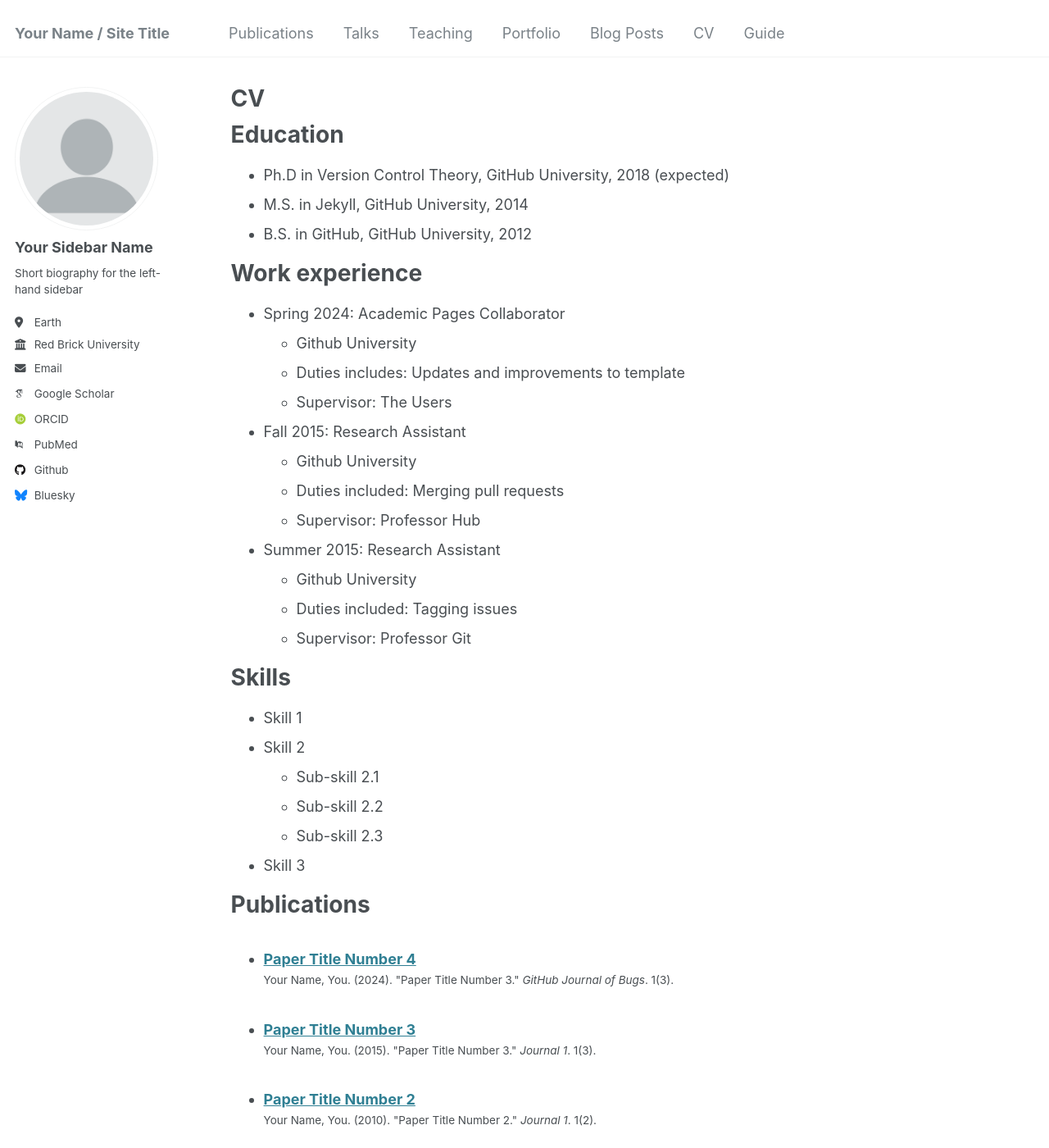
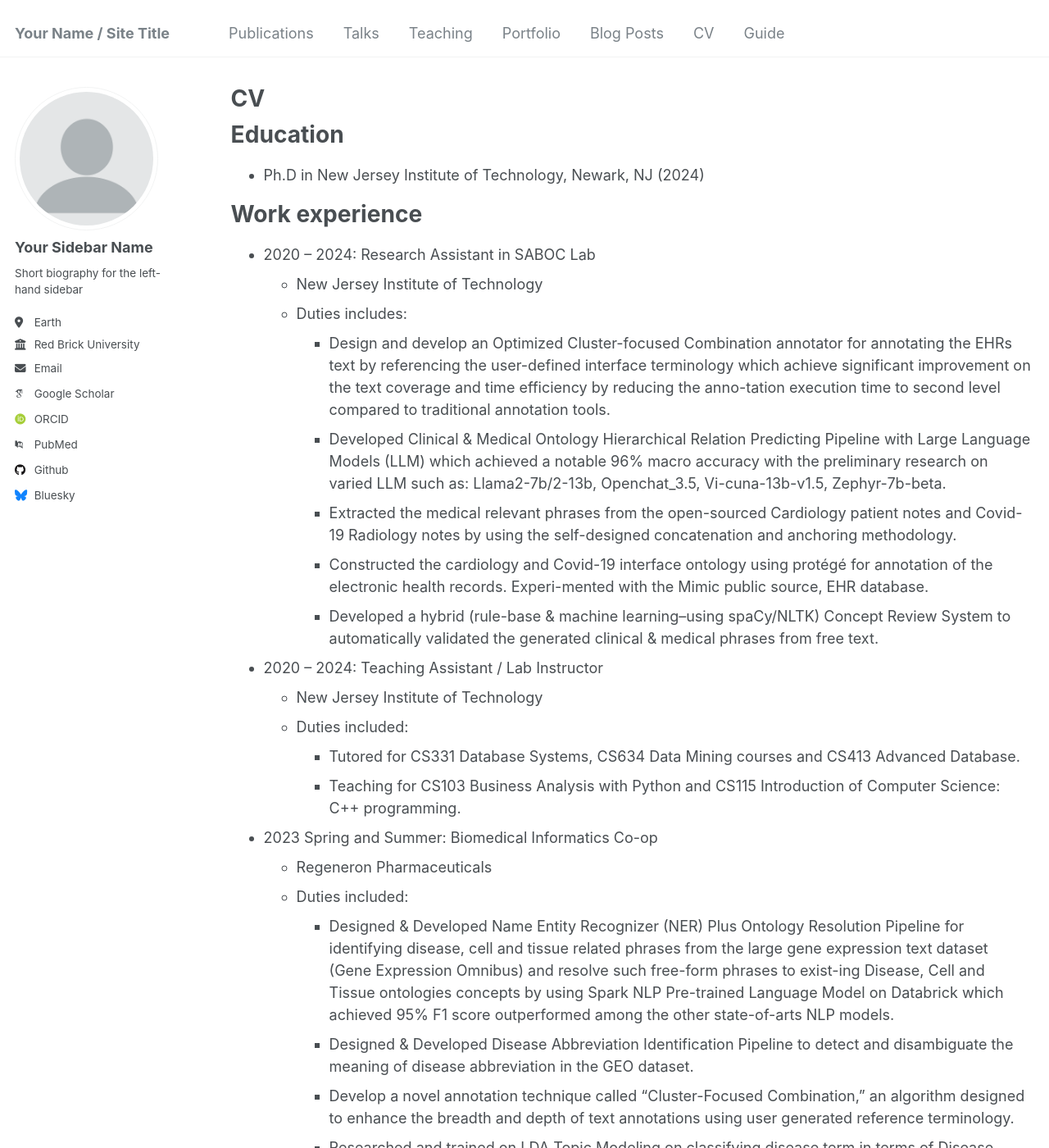
Before and after one commit to ericaSS/eri_ss_page.github.io, a Jekyll site: the page built from _pages/cv.md, in a window 1280 px wide and 1400 px high. Shown: the whole window at 82% size. Built offline with Jekyll 4.4.1, drawn with Linux system fonts in a browser that asks for light colours; some web fonts are replaced; some of the changed text lies outside the part shown.

Commit message:
Update cv.md

```diff
--- a/_pages/cv.md
+++ b/_pages/cv.md
@@ -11,35 +11,36 @@ redirect_from:
 
 Education
 ======
-* Ph.D in Version Control Theory, GitHub University, 2018 (expected)
-* M.S. in Jekyll, GitHub University, 2014
-* B.S. in GitHub, GitHub University, 2012
+* Ph.D in New Jersey Institute of Technology, Newark, NJ (2024)
+
 
 Work experience
 ======
-* Spring 2024: Academic Pages Collaborator
-  * Github University
-  * Duties includes: Updates and improvements to template
-  * Supervisor: The Users
+* 2020 -- 2024: Research Assistant in SABOC Lab
+  * New Jersey Institute of Technology
+  * Duties includes:
+    * Design and develop an Optimized Cluster-focused Combination annotator for annotating the EHRs text by referencing the user-defined interface terminology which achieve significant improvement on the text coverage and time efficiency by reducing the anno-tation execution time to second level compared to traditional annotation tools.
+    * Developed Clinical & Medical Ontology Hierarchical Relation Predicting Pipeline with Large Language Models (LLM) which achieved a notable 96% macro accuracy with the preliminary research on varied LLM such as: Llama2-7b/2-13b, Openchat_3.5, Vi-cuna-13b-v1.5, Zephyr-7b-beta.
+    * Extracted the medical relevant phrases from the open-sourced Cardiology patient notes and Covid-19 Radiology notes by using the self-designed concatenation and anchoring methodology.
+    * Constructed the cardiology and Covid-19 interface ontology using protégé for annotation of the electronic health records. Experi-mented with the Mimic public source, EHR database.
+    * Developed a hybrid (rule-base & machine learning--using spaCy/NLTK) Concept Review System to automatically validated the generated clinical & medical phrases from free text.
 
-* Fall 2015: Research Assistant
-  * Github University
-  * Duties included: Merging pull requests
-  * Supervisor: Professor Hub
+* 2020 -- 2024: Teaching Assistant / Lab Instructor
+  * New Jersey Institute of Technology
+  * Duties included:
+    * Tutored for CS331 Database Systems, CS634 Data Mining courses and CS413 Advanced Database.
+    * Teaching for CS103 Business Analysis with Python and CS115 Introduction of Computer Science: C++ programming.
 
-* Summer 2015: Research Assistant
-  * Github University
-  * Duties included: Tagging issues
-  * Supervisor: Professor Git
 
-Skills
-======
-* Skill 1
-* Skill 2
-  * Sub-skill 2.1
-  * Sub-skill 2.2
-  * Sub-skill 2.3
-* Skill 3
+* 2023 Spring and Summer: Biomedical Informatics Co-op
+  * Regeneron Pharmaceuticals
+  * Duties included:
+    * Designed & Developed Name Entity Recognizer (NER) Plus Ontology Resolution Pipeline for identifying disease, cell and tissue related phrases from the large gene expression text dataset (Gene Expression Omnibus) and resolve such free-form phrases to exist-ing Disease, Cell and Tissue ontologies concepts by using Spark NLP Pre-trained Language Model on Databrick which achieved 95% F1 score outperformed among the other state-of-arts NLP models.
+    * Designed & Developed Disease Abbreviation Identification Pipeline to detect and disambiguate the meaning of disease abbreviation in the GEO dataset.
+    * Develop a novel annotation technique called “Cluster-Focused Combination,” an algorithm designed to enhance the breadth and depth of text annotations using user generated reference terminology.
+    * Researched and trained on LDA Topic Modeling on classifying disease term in terms of Disease Ontology.
+    * Researched and developed prompts for BioGPT Pre-trained Model for medical abbreviation detecting and ambiguating.
+
 
 Publications
 ======
```
